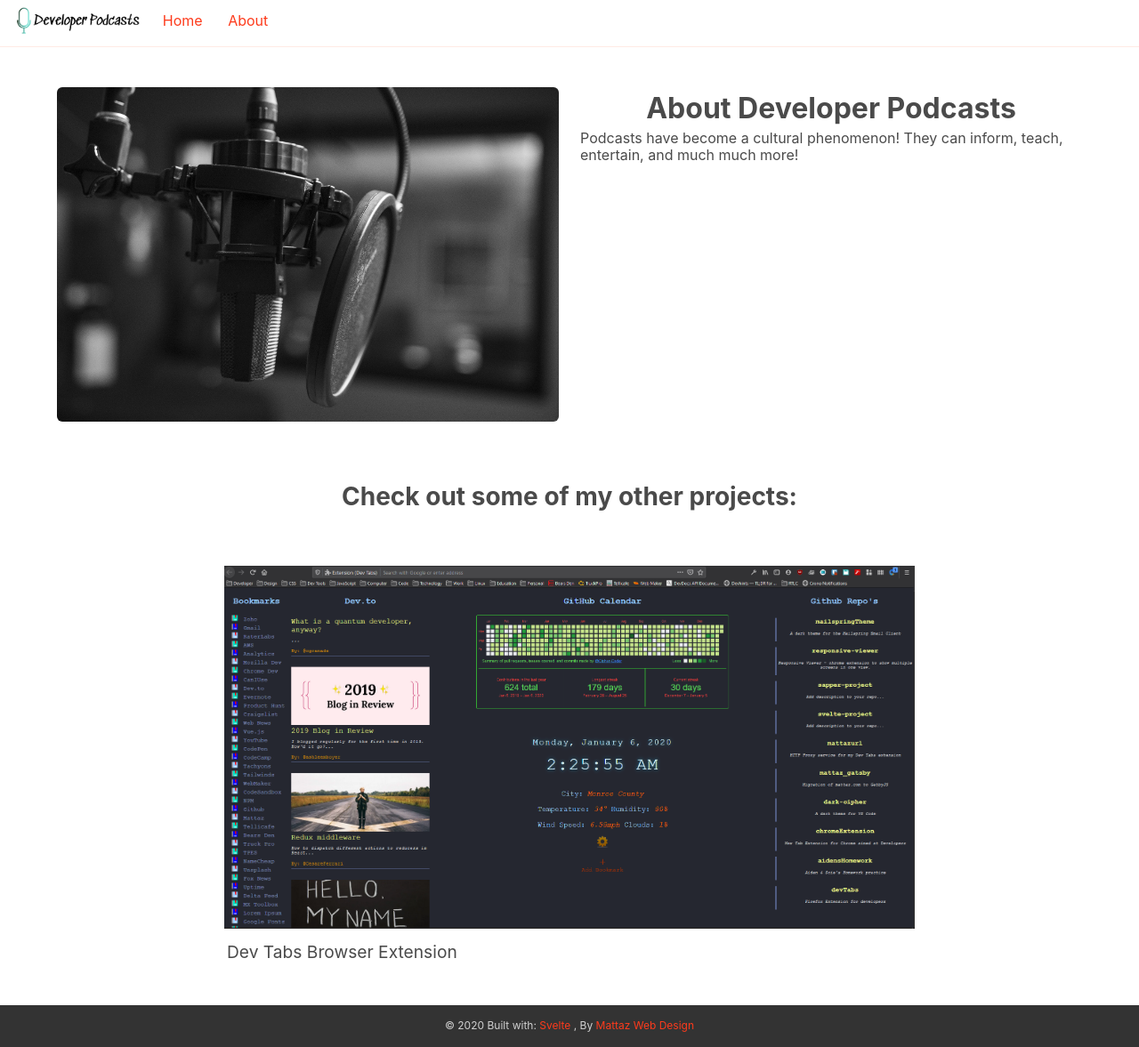
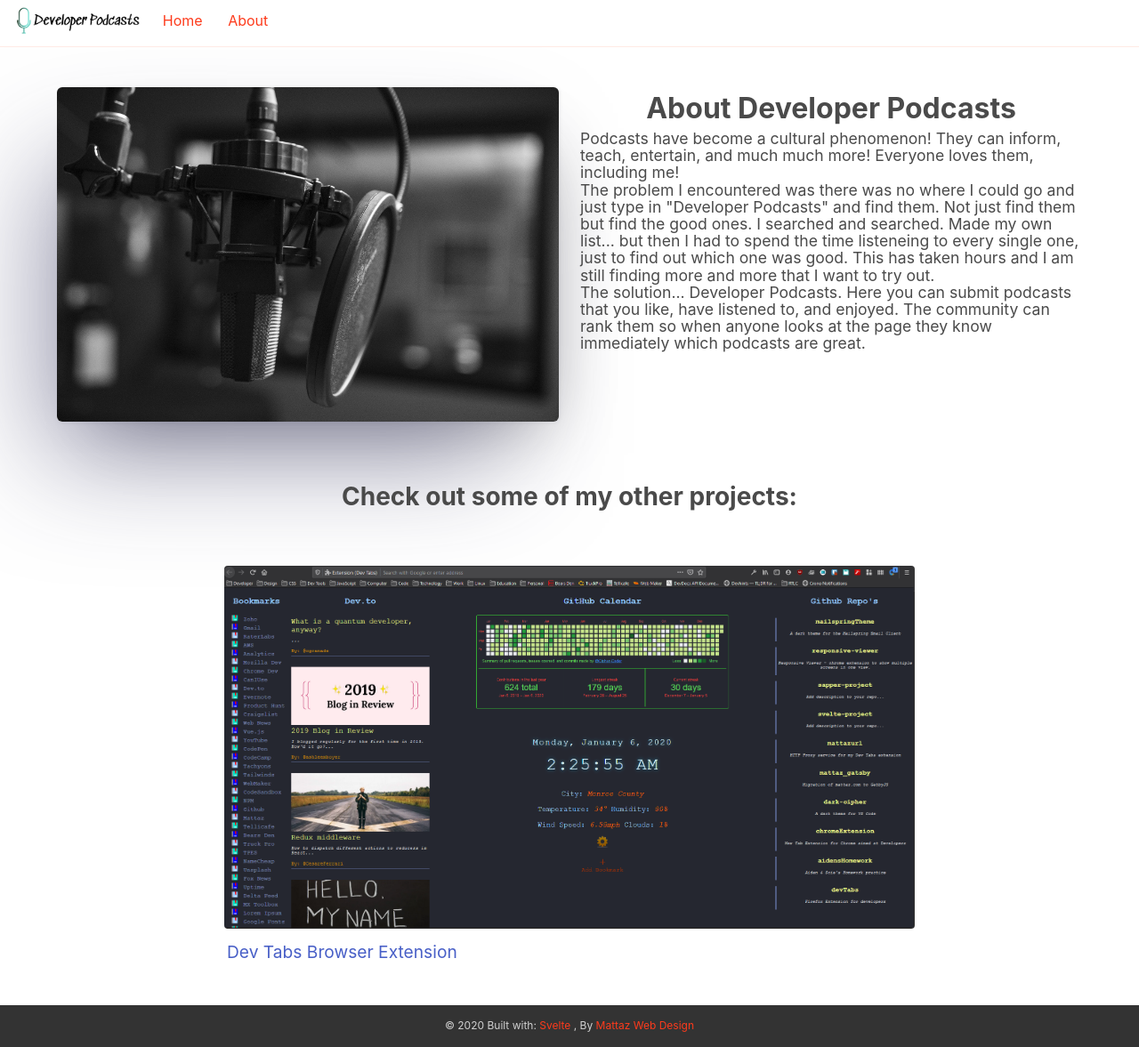
Before and after one commit to Cipher-Coder/svelte-pod, a Svelte app: page /about in a window 1280 px wide. Shown: the whole page at 89% size. Built offline with nearby package versions, Linux system fonts and the light colour scheme.

Commit message:
minor changes | migrating to sapper

```diff
--- a/src/pages/About.svelte
+++ b/src/pages/About.svelte
@@ -9,6 +9,12 @@
 
   .microphone {
     border-radius: 6px;
+    -webkit-box-shadow: rgba(26, 26, 67, 0.05) 1px 1px 5px 0px,
+      rgba(50, 50, 93, 0.5) -39px 62.5px 125px -25px,
+      rgba(0, 0, 0, 0.3) 23.4px 37.5px 75px -37.5px;
+    box-shadow: rgba(26, 26, 67, 0.05) 1px 1px 5px 0px,
+      rgba(50, 50, 93, 0.5) -39px 62.5px 125px -25px,
+      rgba(0, 0, 0, 0.3) 23.4px 37.5px 75px -37.5px;
   }
 
   h1 {
@@ -23,7 +29,7 @@
   }
 
   .writing {
-    font-size: 1rem;
+    font-size: 1.1rem;
     line-height: 1.2rem;
   }
 
@@ -37,12 +43,15 @@
 
   .devtabs {
     margin: auto;
+    -webkit-box-pack: center;
+    -ms-flex-pack: center;
     justify-content: center;
   }
 
   .devtabs-img {
     max-width: 800px;
     margin: auto;
+    border-radius: 16px;
   }
 
   .caption {
@@ -67,7 +76,21 @@
       <h1 class="is-centered">About Developer Podcasts</h1>
       <p class="writing">
         Podcasts have become a cultural phenomenon! They can inform, teach,
-        entertain, and much much more!
+        entertain, and much much more! Everyone loves them, including me!
+      </p>
+      <p class="writing">
+        The problem I encountered was there was no where I could go and just
+        type in "Developer Podcasts" and find them. Not just find them but find
+        the good ones. I searched and searched. Made my own list... but then I
+        had to spend the time listeneing to every single one, just to find out
+        which one was good. This has taken hours and I am still finding more and
+        more that I want to try out.
+      </p>
+      <p class="writing">
+        The solution... Developer Podcasts. Here you can submit podcasts that
+        you like, have listened to, and enjoyed. The community can rank them so
+        when anyone looks at the page they know immediately which podcasts are
+        great.
       </p>
     </div>
   </div>
@@ -75,12 +98,19 @@
     <h2>Check out some of my other projects:</h2>
   </div>
   <div class="devtabs columns">
-    <figure>
+    <figure class="figure-container">
       <img
         class="devtabs-img column"
         src="images/devtabs.png"
         alt="Screenshot of Dev Tabs" />
-      <figcaption class="caption">Dev Tabs Browser Extension</figcaption>
+      <figcaption class="caption">
+        <a
+          href="https://mattaz.com/devtabs"
+          target="_blank"
+          rel="noopener noreferrer">
+          Dev Tabs Browser Extension
+        </a>
+      </figcaption>
     </figure>
 
   </div>
```
